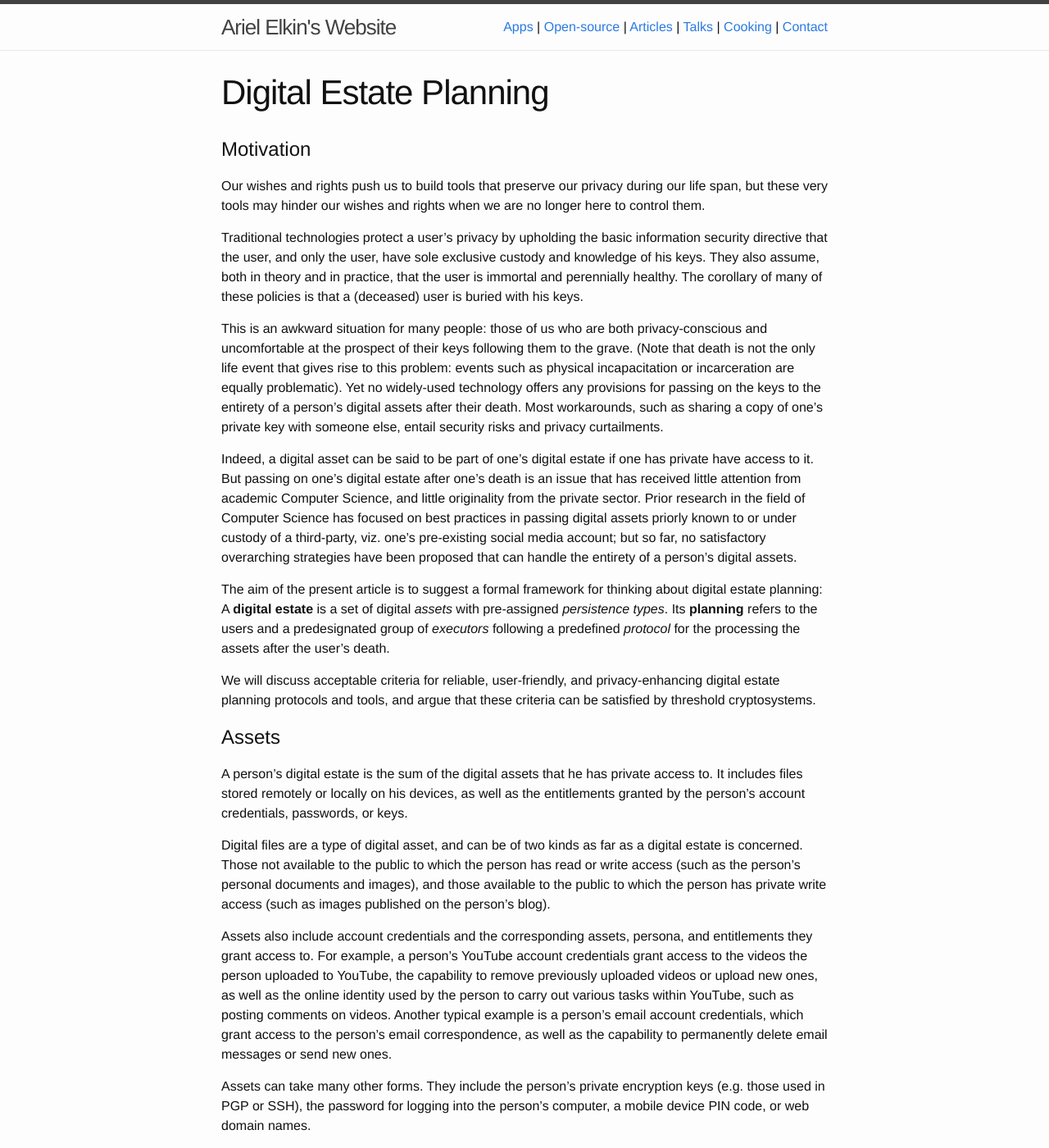
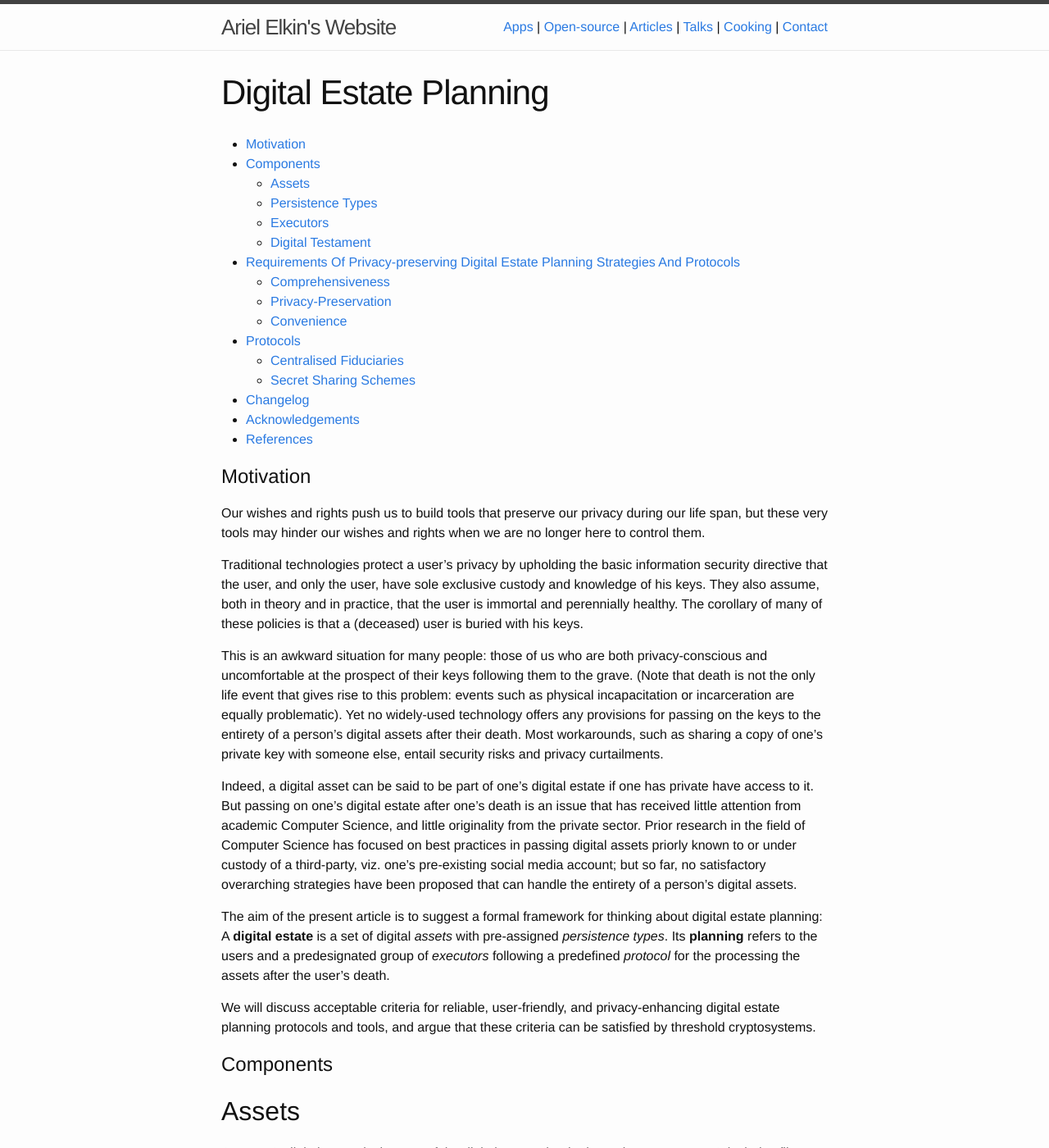
Before and after one commit to arielelkin/site_source, a Jekyll site: the page built from articles/digital-estate-planning.markdown, in a window 1280 px wide and 1400 px high. Shown: the whole window at 82% size. Built offline with Jekyll 4.4.1, drawn with Linux system fonts in a browser that asks for light colours; some of the changed text lies outside the part shown.

Commit message:
restructure dep article

```diff
--- a/articles/digital-estate-planning.markdown
+++ b/articles/digital-estate-planning.markdown
@@ -6,6 +6,26 @@ comments: false
 sharing: false
 footer: false
 ---
+<!-- MarkdownTOC -->
+
+- [Motivation](#motivation)
+- [Components](#components)
+	- [Assets](#assets)
+	- [Persistence Types](#persistence-types)
+	- [Executors](#executors)
+	- [Digital Testament](#digital-testament)
+- [Requirements Of Privacy-preserving Digital Estate Planning Strategies And Protocols](#requirements-of-privacy-preserving-digital-estate-planning-strategies-and-protocols)
+	- [Comprehensiveness](#comprehensiveness)
+	- [Privacy-Preservation](#privacy-preservation)
+	- [Convenience](#convenience)
+- [Protocols](#protocols)
+	- [Centralised Fiduciaries](#centralised-fiduciaries)
+	- [Secret Sharing Schemes](#secret-sharing-schemes)
+- [Changelog](#changelog)
+- [Acknowledgements](#acknowledgements)
+- [References](#references)
+
+<!-- /MarkdownTOC -->
 
 
 # Motivation
@@ -22,7 +42,9 @@ The aim of the present article is to suggest a formal framework for thinking abo
 
 We will discuss acceptable criteria for reliable, user-friendly, and privacy-enhancing digital estate planning protocols and tools, and argue that these criteria can be satisfied by threshold cryptosystems.
 
-# Assets
+# Components
+
+## Assets
 
 A person’s digital estate is the sum of the digital assets that he has private access to. It includes files stored remotely or locally on his devices, as well as the entitlements granted by the person’s account credentials, passwords, or keys.
 
@@ -33,7 +55,7 @@ the videos the person uploaded to YouTube, the capability to remove previously u
 
 Assets can take many other forms. They include the person’s private encryption keys (e.g. those used in PGP or SSH), the password for logging into the person’s computer, a mobile device PIN code, or web domain names.
 
-# Persistence Types
+## Persistence Types
 
 For every asset or group of assets in his digital estate, a person, i.e. the _testator_, must specify if and how the asset should outlast him.
 Assets may be assigned one of the following persistence types:
@@ -44,11 +66,11 @@ Assets may be assigned one of the following persistence types:
 
 (A testator's wishes with regards to a particular asset’s persistence may not necessarily fit with one of the above types, in which case he should simply specify the way he wishes the asset to persist; indeed the purpose of the proposed persistence types is to have the user clarify his intent with regards to the asset’s persistence.)
 
-# Executors
+## Executors
 
 For every asset or group of assets in his digital estate, a testator must designate one or more persons or organisations to whom ownership will be transferred for the purposes of assigning it the required persistence type, and, if applicable, managing it thereafter.
 
-# Digital Testament
+## Digital Testament
 
 A _digital testament_ is a text document that:
 
@@ -118,7 +140,7 @@ You can track this article's edits [here](https://github.com/arielelkin/site_sou
 
 # Acknowledgements
 
-My thanks to Alejandro A.F. Japkin (NINA Science co-founder), G. Moore, J.M. Lindemann., and Pablo Vasquez.
+My thanks to Alejandro A.F. Japkin (NINA Science co-founder), G. Moore, J.M. Lindemann, and Pablo Vasquez.
 
 # References
 
```
